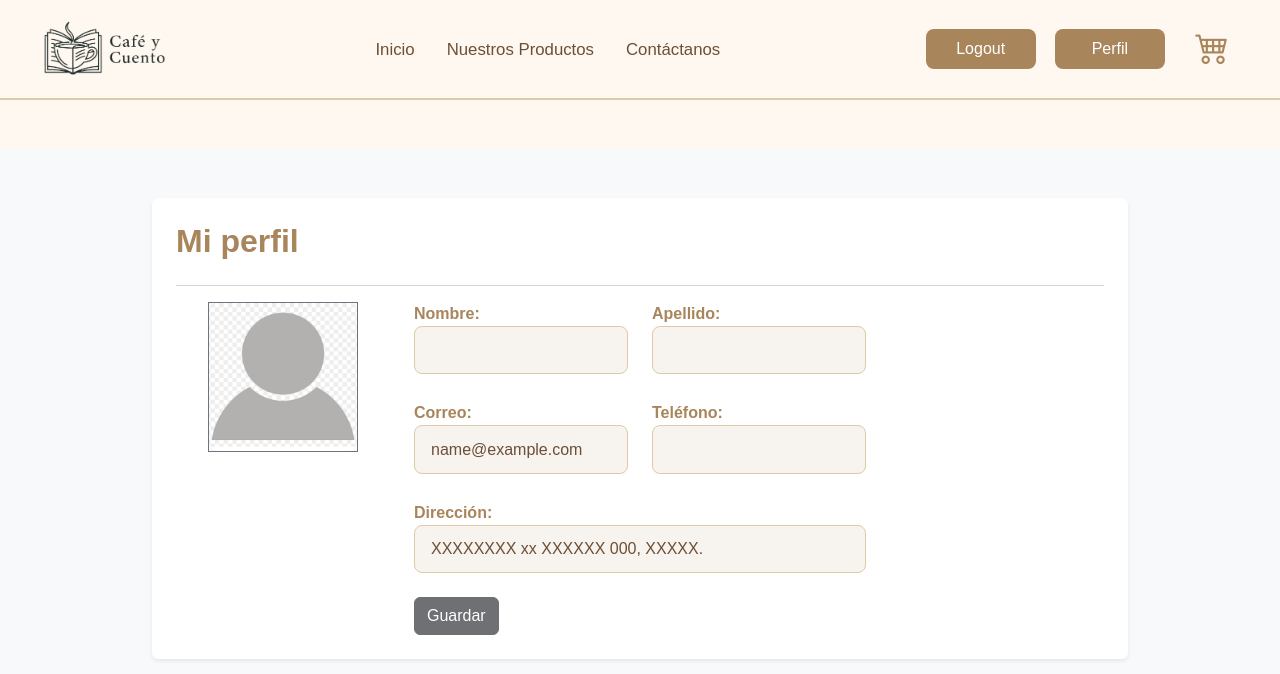
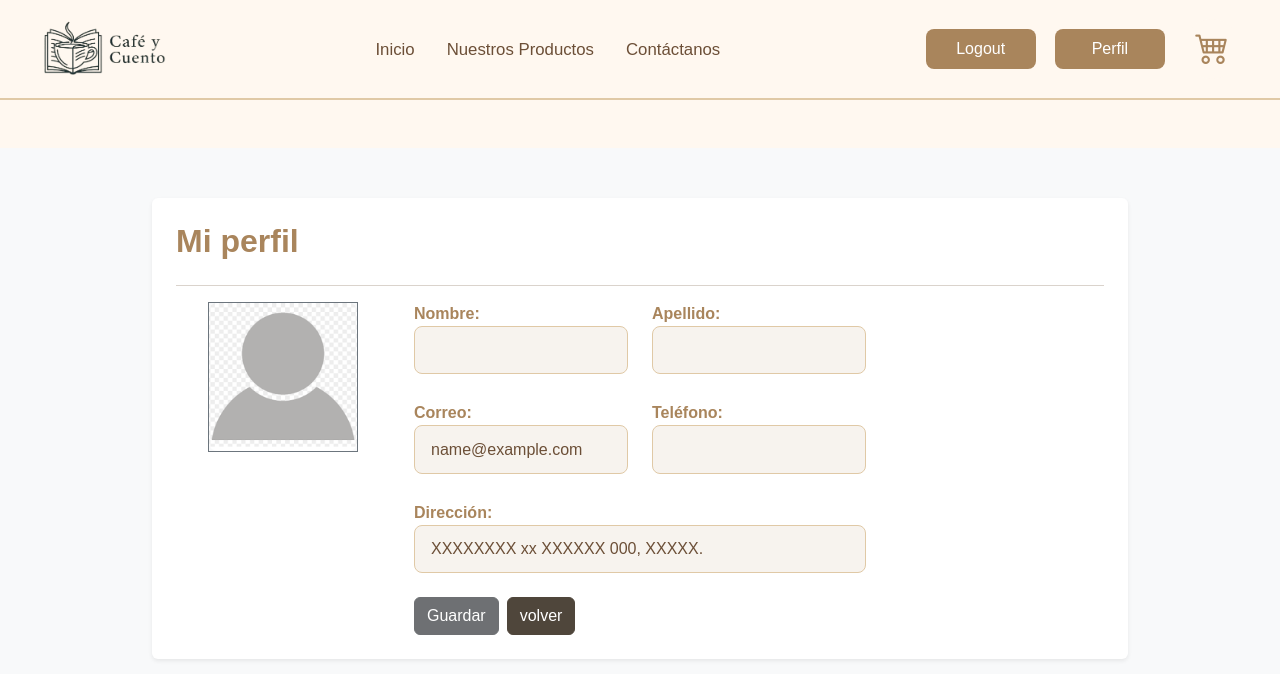
Before and after one commit to OscarBerm/Proyecto-Final, a React (Vite) app: page /setPerfil in a window 1280 px wide. Shown: the top 674 px of the page. Built offline with nearby package versions, Linux system fonts and the light colour scheme; no server answers; sample sign-in values are in the browser's storage.

Commit message:
add boton volver

```diff
--- a/src/components/SetPerfil.jsx
+++ b/src/components/SetPerfil.jsx
@@ -155,6 +155,7 @@ const SetPerfil = () => {
                                     </div>
                                     <div className="mt-4">
                                         <button className="btn btn-dark me-2" disabled >Guardar</button>
+                                        <button className="btn btn-dark me-2" onClick={() => {navigate("/Profile")}} >volver</button>
                                     </div>
                                 </div>
                             </div>
```
